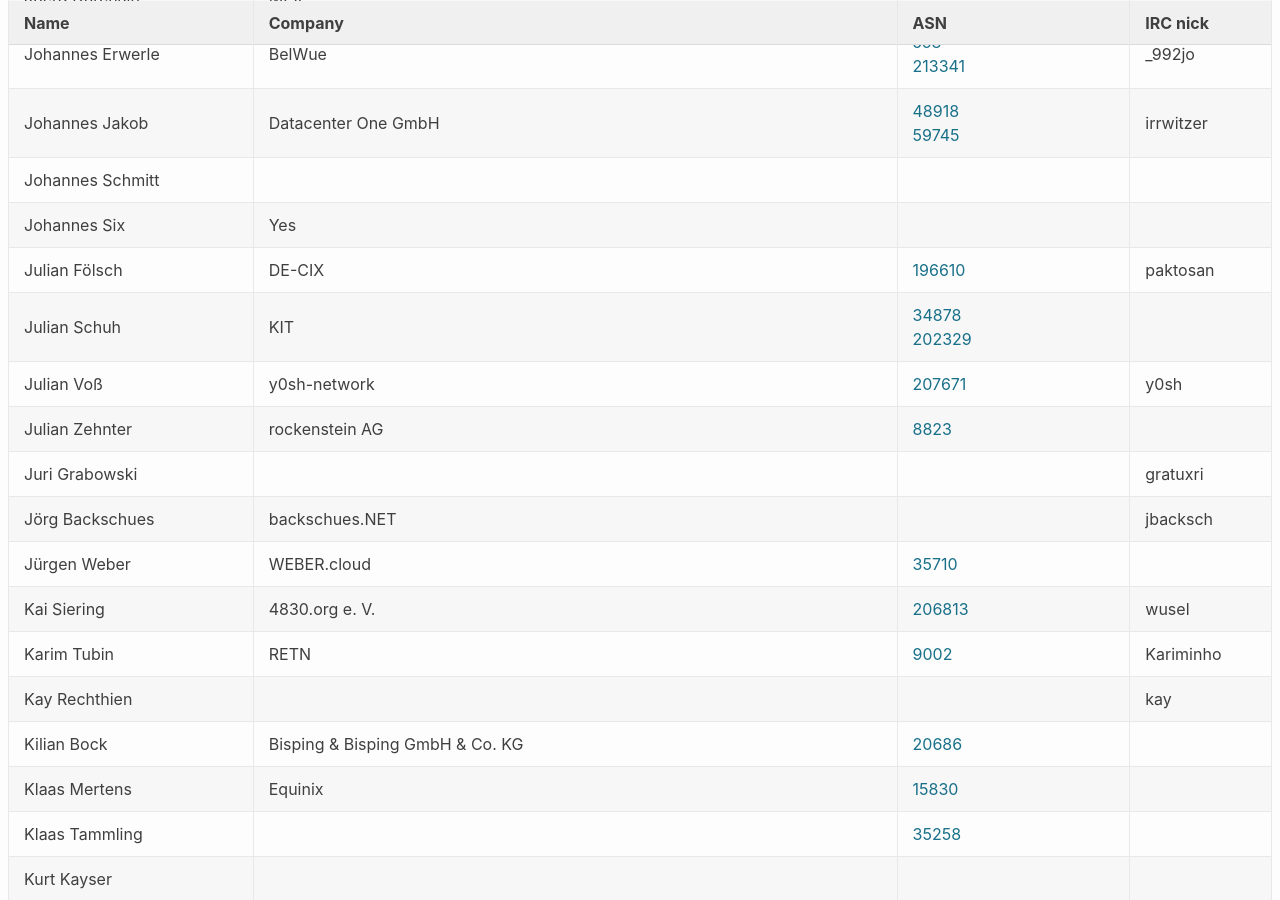
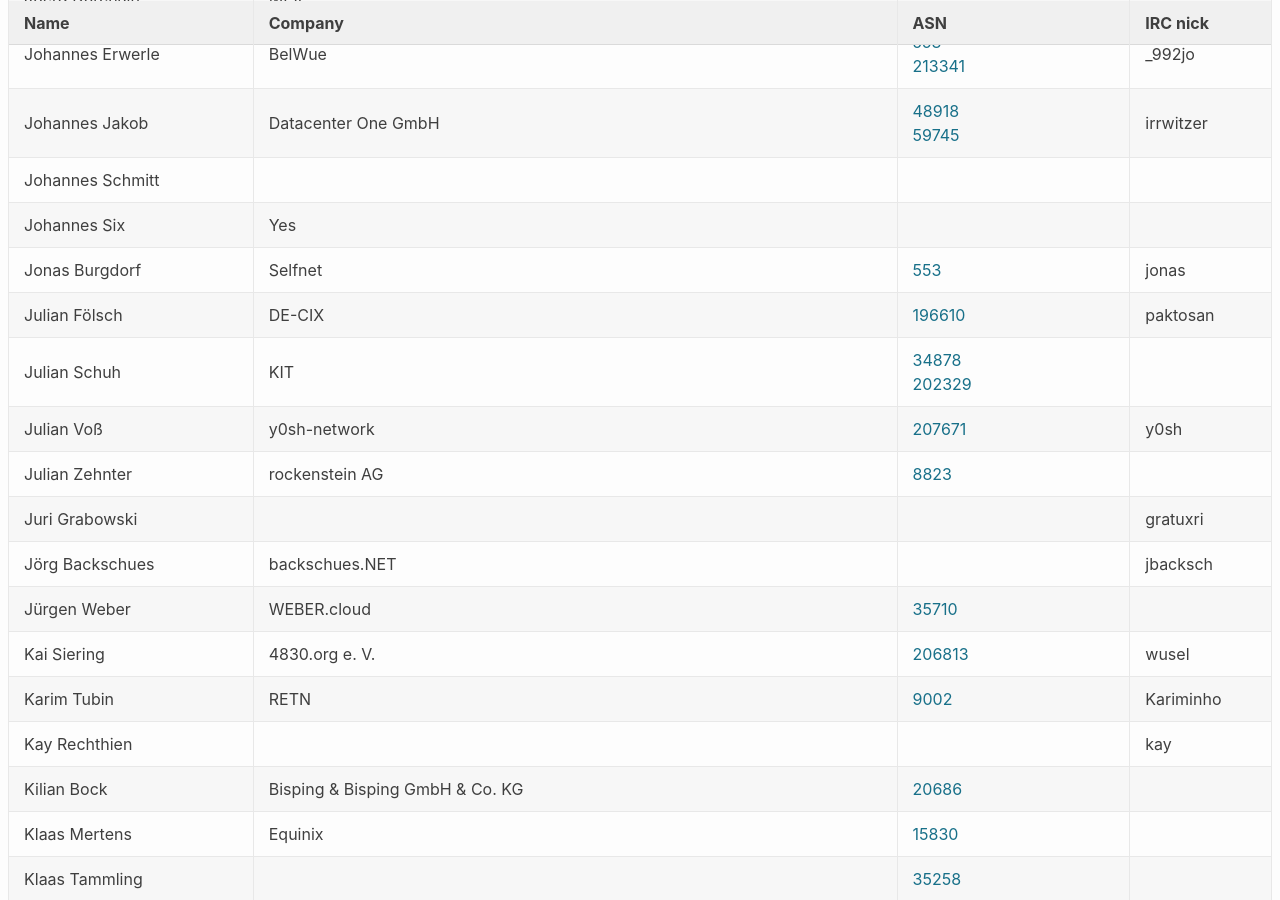
Before and after one commit to denog/pretix-attendeelist, a Jekyll site: the page built from denog13/index.markdown, in a window 1280 px wide and 900 px high, scrolled down 5572 px. Built offline with Jekyll 4.4.1, drawn with Linux system fonts in a browser that asks for light colours.

Commit message:
Latest data: Mon Oct 18 16:39:06 UTC 2021

```diff
--- a/_data/attendees_denog13.json
+++ b/_data/attendees_denog13.json
@@ -754,6 +754,12 @@
     "company": "Yes",
     "irc": null,
     "asn": null
+  },
+  {
+    "name": "Jonas Burgdorf",
+    "company": "Selfnet",
+    "irc": "jonas",
+    "asn": "AS553"
   },
   {
     "name": "Jörg Backschues",
```
